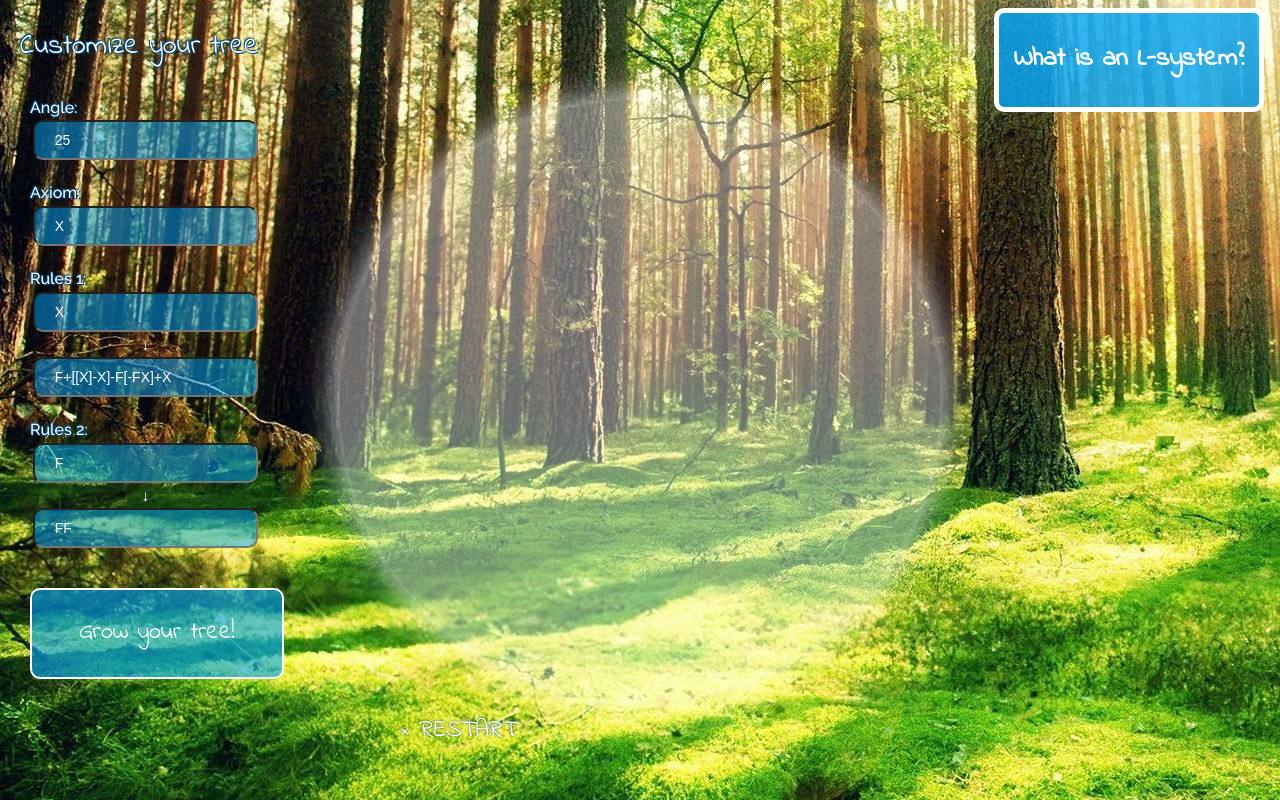
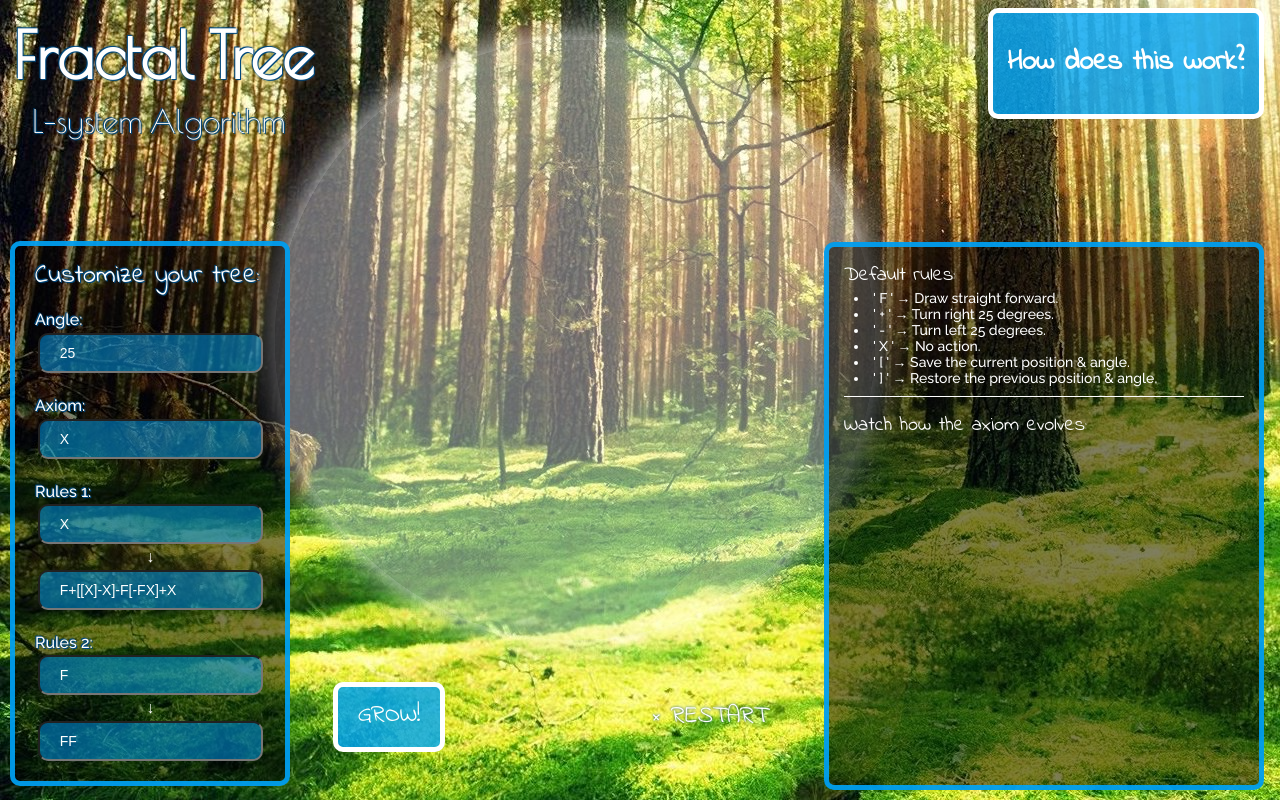
Before and after one commit to Tamable/fractal-tree, a website built with webpack: page index.html in a window 1280 px wide. Built offline with nearby package versions, Linux system fonts and the light colour scheme.

Commit message:
clear canvas method updated; other CSS changes

```diff
--- a/assets/stylesheets/master.css
+++ b/assets/stylesheets/master.css
@@ -18,17 +18,54 @@ body {
   width: 100%;
 }
 
+.fractal-tree {
+  font-family: 'Poiret One', cursive;
+  font-size: 64px;
+  font-weight: bold;
+  position: absolute;
+  left: 1%;
+  top: 0.5%;
+  text-shadow: 0 0 3px #00487C, -1px -1px #00487C, 1px 1px #00487C;
+}
+
+.l-system {
+  font-family: 'Poiret One', cursive;
+  font-size: 32px;
+  position: absolute;
+  top: 12%;
+  left: 2.5%;
+  text-shadow: 0 0 3px #00487C, -1px -1px #00487C, 1px 1px #00487C;
+}
+
+canvas {
+  border-radius: 50%;
+  box-shadow: 0 0 38px #fff;
+  padding: 0;
+  margin: 0 auto;
+  position: absolute;
+  top: 40px;
+  left: -130px;
+  right: 0;
+  background-color: rgba(255, 255, 255, 0.4);
+}
+
 .customize-container {
+  border-radius: 10px;
   display: flex;
   flex-direction: column;
   width: 18%;
-  padding-left: 30px;
+  padding: 0 20px;
+  background: rgba(0, 0, 0, 0.5);
+  border: 5px solid rgba(0, 166, 251, 0.9);
+  position: absolute;
+  margin: 10px;
+  bottom: 0.5%;
 }
 
 .customize-heading {
   font-family: 'Indie Flower', cursive;
-  font-size: 28px;
-  padding: 25px 20px;
+  font-size: 26px;
+  padding: 10px 0;
   text-shadow: 0 0 3px #00487C, -1px -1px #00487C, 1px 1px #00487C;
 }
 
@@ -55,38 +92,47 @@ body {
   background-color: rgba(0, 166, 251, 0.8);
 }
 
+.grow-button-container {
+  position: absolute;
+  left: 26%;
+  bottom: 6%;
+  width: 8%;
+}
+
 .grow-button {
+  width: 100%;
+  height: 40px;
+  display: inline-block;
   font-family: 'Indie Flower', cursive;
   font-size: 24px;
-  margin-top: 20px;
   border-radius: 10px;
-  border: 2px solid #fff;
+  border: 5px solid #fff;
   cursor: pointer;
   color: #fff;
-  background-color: rgba(0, 166, 251, 0.6);
-  transition: all 0.5s;
-  width: 250px;
   text-align: center;
+  padding: 10px 0;
+  background-color: rgba(0, 166, 251, 0.8);
+  transition: all 1s;
 }
 
-.grow-button:hover {
+.grow-button-container:hover .grow-button {
   background: linear-gradient(to bottom right, green, yellow);
   color: #fff;
   text-shadow: 0 0 33px #FFF;
   font-weight: bolder;
-  width: 300px;
-  transition: 0.5s;
+  height: 60px;
+  transition: 1s;
 }
 
 .clear-button {
   font-family: 'Indie Flower', cursive;
   font-size: 24px;
   position: absolute;
-  left: 400px;
-  bottom: 50px;
+  right: 40%;
+  bottom: 8%;
   color: #fff;
   text-shadow: 0 0 3px #00487C;
-  transition: all 0.5s;
+  transition: all 0.5s ease-in-out 0;
 
 }
 
@@ -94,7 +140,54 @@ body {
   cursor: pointer;
   border-bottom: 3px solid blue;
   transition: 0.5s;
+}
 
+.string-window {
+  font-family: 'Raleway', sans-serif;
+  position: absolute;
+  right: 16px;
+  bottom: 10px;
+  font-size: 15px;
+  padding: 0 15px;
+  color: #fff;
+  box-sizing: border-box;
+  border-radius: 10px;
+  background: rgba(0, 0, 0, 0.5);
+  border: 5px solid rgba(0, 166, 251, 0.9);
+}
+
+.string-rules {
+  border-bottom: 1px solid #fff;
+  padding-bottom: 10px;
+  -webkit-padding-start: 0;
+  font-size: 14px;
+}
+
+.string-rules li {
+  padding-left: 10px;
+  list-style-position: inside;
+}
+
+.string-rules li:first-child {
+  padding-top: 10px;
+}
+
+.string-heading {
+  font-family: 'Indie Flower', cursive;
+  font-size: 20px;
+}
+
+.string-list {
+  -webkit-margin-before: 0;
+  -webkit-padding-start: 0;
+  width: 400px;
+  height: 330px;
+}
+
+.string-list li {
+  list-style: none;
+  font-size: 8px;
+  word-wrap: break-word;
 }
 
 .modalBtn-container {
@@ -103,24 +196,11 @@ body {
   right: 16px;
 }
 
-canvas {
-  border-radius: 50%;
-  box-shadow: 0 0 38px #fff;
-  padding: 0;
-  margin: auto;
-  position: absolute;
-  top: 100px;
-  bottom: 100px;
-  left: 0;
-  right: 0;
-  background-color: rgba(255, 255, 255, 0.4);
-}
-
 .open-button {
   font-family: 'Indie Flower', cursive;
   display: inline-block;
   text-align: center;
-  font-size: 26px;
+  font-size: 28px;
   font-weight: bolder;
   padding: 0 15px;
   color: #fff;
@@ -128,7 +208,7 @@ canvas {
   box-sizing: border-box;
   border-radius: 10px;
   border: 5px solid #fff;
-  transition: all 0.5s;
+  transition: all 1s;
   cursor: pointer;
 }
 
@@ -143,7 +223,7 @@ canvas {
   cursor: pointer;
   display: inline-block;
   position: relative;
-  transition: 0.5s;
+  transition: 1s;
 }
 
 .open-button p:after {
@@ -155,7 +235,7 @@ canvas {
 }
 
 .open-button:hover p {
-  padding-right: 25px;
+  padding-right: 35px;
 }
 
 .open-button:hover p:after {
--- a/index.html
+++ b/index.html
@@ -4,16 +4,19 @@
     <link rel="shortcut icon" type="image/jpg" href="./assets/images/tree-icon.png"/>
     <link rel="stylesheet" href="./assets/stylesheets/master.css">
     <link href="https://fonts.googleapis.com/css?family=Indie+Flower|Raleway:500" rel="stylesheet">
+    <link href="https://fonts.googleapis.com/css?family=Poiret+One" rel="stylesheet">
     <script src="./bundle.js"></script>
     <meta charset="utf-8">
     <title>Fractal Tree</title>
   </head>
   <body>
     <div class='container'>
+      <div class="fractal-tree">Fractal Tree</div>
+      <div class="l-system">L-system Algorithm</div>
       <canvas id="canvas" width='600' height='600'></canvas>
 
-      <div class='customize-heading'>Customize your tree:</div>
       <div class='customize-container'>
+        <div class='customize-heading'>Customize your tree:</div>
         <div class='input-label'>Angle:</div>
         <div class='input-container'>
           <input type="number" id="angle" value="25"></div>
@@ -32,12 +35,13 @@
           <input type="text" id="rule2after" value="FF">
         </div>
         <!-- <button id='customize-button' class='customize-button'>Try it!</button> -->
-        <span id='grow-button' class='grow-button'><p>Grow your tree!<p></span>
       </div>
-
+      <div class="grow-button-container">
+        <span id='grow-button' class='grow-button'><span>GROW!</span></span>
+      </div>
       <span id='clear-button' class='clear-button'>&times; RESTART</span>
       <div class="modalBtn-container">
-        <span class="open-button"><p>What is an L-system?</p></span>
+        <span class="open-button"><p>How does this work?</p></span>
       </div>
     </div>
 
@@ -52,13 +56,24 @@
         </div>
         <div class="modal-footer">
           <div id='bubbles' class="bubbles">
-            <div></div>
-            <div></div><div></div><div></div><div></div><div></div><div></div><div></div><div></div><div></div>
+            <div></div><div></div><div></div><div></div><div></div><div></div><div></div><div></div><div></div><div></div>
           </div>
         </div>
       </div>
     </div>
 
-    <p id='strings'></p>
+    <div class="string-window">
+      <ul class='string-rules'>
+        <div class="string-heading">Default rules:</div>
+        <li>' F ' → Draw straight forward.</li>
+        <li>' + ' → Turn right 25 degrees.</li>
+        <li>' - ' → Turn left 25 degrees.</li>
+        <li>' X ' → No action.</li>
+        <li>' [ ' → Save the current position & angle.</li>
+        <li>' ] ' → Restore the previous position & angle.</li>
+      </ul>
+      <div class="string-heading">Watch how the axiom evolves:</div>
+      <ul id='string-list' class='string-list'></ul>
+    </div>
   </body>
 </html>
--- a/lib/bubble_slide.js
+++ b/lib/bubble_slide.js
@@ -13,12 +13,6 @@ const BubbleSlide  = () => {
     "<p>...but let's draw a tree instead!</p>"
   ]
 
-  // let node = document.createElement('p');
-  // slideArr.forEach((sentence) => {
-  // let textNode = document.createTextNode(sentence);
-  // node.appendChild(textNode);
-  // document.getElementById('bubble-content').appendChild(node);
-  // })
   let intrvl;
 
   let bubbleArr = Array.from(document.getElementById('bubbles').children);
```
Also changed, not shown: welcome.html (+0 -1 lines), bundle.js, lib/tree.js, 1 other file.
